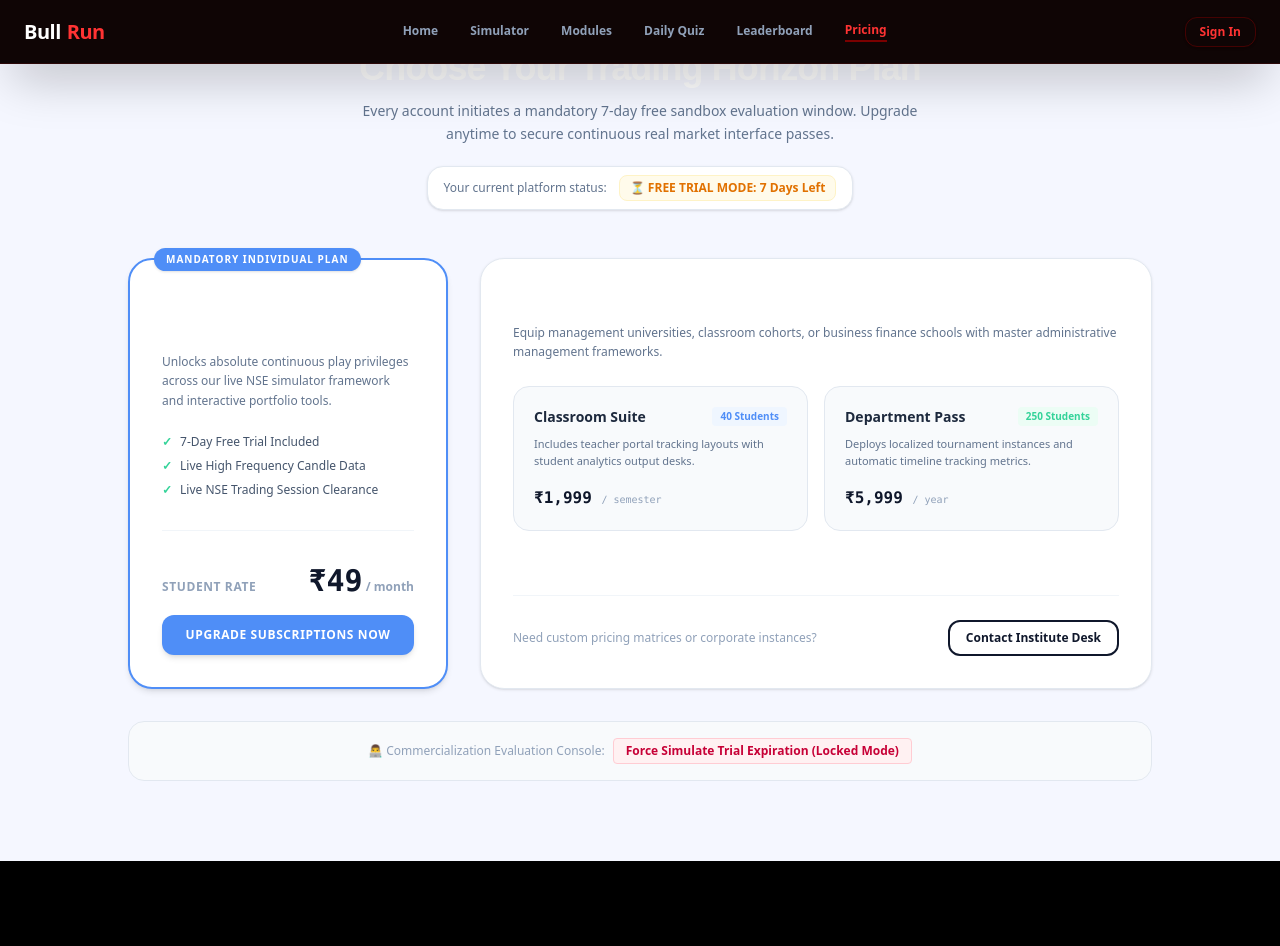
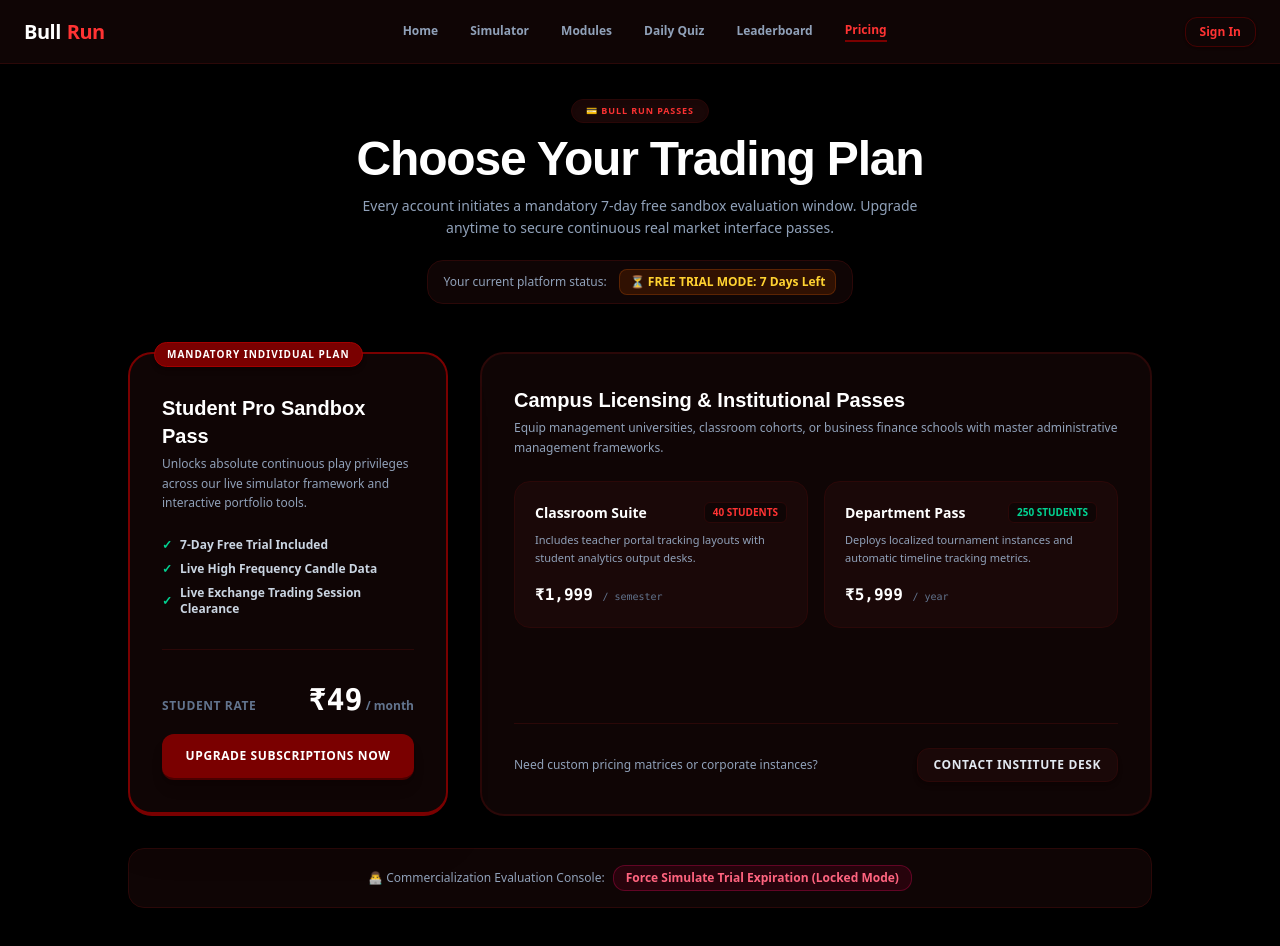
Before and after one commit to Chipkar879/stockbazaar, a Next.js app: page /pricing in a window 1280 px wide. Shown: the top 946 px of the page. Before the commit the page ends 861 px from the top, so only its background shows below. Built offline with nearby package versions, Linux system fonts and the light colour scheme; no server answers.

Commit message:
Updated the UI of Pricing

```diff
--- a/app/pricing/page.js
+++ b/app/pricing/page.js
@@ -52,37 +52,38 @@ export default function Pricing() {
     saveSubscriptionProgress(expiredState);
   };
 
-  const isUserPermittedToPlay = subscriptionState.isPremiumPaid || (subscriptionState.trialDaysRemaining > 0);
-
   return (
-    <main className="min-h-screen bg-[#f5f7ff] text-[#1e1b4b] antialiased font-sans pb-20">
+    <main className="min-h-screen bg-black text-slate-100 antialiased font-sans relative max-w-full overflow-x-hidden pt-24 pb-20">
       <Navbar />
 
-      <div className="max-w-[1240px] mx-auto px-4 mt-12 space-y-12">
+      <div className="max-w-[1240px] mx-auto px-4 sm:px-6 space-y-12 relative z-10 animate-fadeInFast">
 
         {/* BRANDING TOP TITLES */}
         <div className="text-center max-w-xl mx-auto space-y-3">
-          <h1 className="text-3xl sm:text-4xl font-black tracking-tight text-slate-900">
-            Choose Your Trading Horizon Plan
+          <span className="bg-[#1a0808] text-[#ff3333] border border-[#2b0808] text-[9px] uppercase tracking-widest font-black px-3.5 py-1 rounded-full shadow-inner inline-block">
+            💳 Bull Run Passes
+          </span>
+          <h1 className="text-3xl sm:text-5xl font-black tracking-tight text-white font-poppins">
+            Choose Your Trading Plan
           </h1>
-          <p className="text-slate-500 text-sm leading-relaxed">
+          <p className="text-slate-400 text-xs sm:text-sm leading-relaxed font-medium">
             Every account initiates a mandatory 7-day free sandbox evaluation window. Upgrade anytime to secure continuous real market interface passes.
           </p>
 
           {/* DYNAMIC METRIC SUBSCRIPTION TRACKER BADGE */}
           <div className="pt-2">
-            <div className="inline-flex flex-wrap items-center gap-3 bg-white border border-slate-200 px-4 py-2 rounded-2xl shadow-sm text-xs">
-              <span className="text-slate-500 font-medium">Your current platform status:</span>
+            <div className="inline-flex flex-wrap items-center gap-3 bg-[#0f0505] border border-[#2b0808] px-4 py-2 rounded-2xl shadow-xl text-xs">
+              <span className="text-slate-400 font-medium">Your current platform status:</span>
               {subscriptionState.isPremiumPaid ? (
-                <span className="bg-emerald-50 text-emerald-600 font-black px-2.5 py-1 rounded-lg border border-emerald-100">
+                <span className="bg-emerald-950/60 text-emerald-400 font-black px-2.5 py-1 rounded-lg border border-emerald-900/60">
                   👑 PREMIUM PRO ACCOUNT ACTIVE
                 </span>
               ) : subscriptionState.trialDaysRemaining > 0 ? (
-                <span className="bg-amber-50 text-amber-600 font-black px-2.5 py-1 rounded-lg border border-amber-100">
+                <span className="bg-amber-950/60 text-amber-300 font-black px-2.5 py-1 rounded-lg border border-amber-900/60">
                   ⏳ FREE TRIAL MODE: {subscriptionState.trialDaysRemaining} Days Left
                 </span>
               ) : (
-                <span className="bg-rose-50 text-rose-600 font-black px-2.5 py-1 rounded-lg border border-rose-100 animate-pulse">
+                <span className="bg-rose-950/80 text-rose-400 font-black px-2.5 py-1 rounded-lg border border-rose-900/80 animate-pulse">
                   🔒 TRIAL EXPIRED — ACCESS RESTRICTED
                 </span>
               )}
@@ -92,48 +93,48 @@ export default function Pricing() {
 
         {/* WORKSPACE BROWSE LAYER STEP */}
         {paymentStep === 'browse' && (
-          <div className="grid grid-cols-1 lg:grid-cols-3 gap-8 items-stretch max-w-5xl mx-auto animate-fadeIn">
+          <div className="grid grid-cols-1 lg:grid-cols-3 gap-8 items-stretch max-w-5xl mx-auto">
 
             {/* MANDATORY STUDENT PREMIUM ACCOUNT SUBSCRIPTION BLOCK */}
-            <div className="bg-white border-2 border-[#4F8EF7] rounded-3xl p-8 flex flex-col justify-between shadow-md relative lg:col-span-1">
-              <span className="absolute -top-3 left-6 bg-[#4F8EF7] text-white text-[10px] font-black uppercase tracking-widest px-3 py-1 rounded-full shadow-sm">
+            <div className="bg-[#0f0505] border-2 border-[#7a0000] border-b-4 border-b-[#7a0000] rounded-3xl p-8 flex flex-col justify-between shadow-2xl relative lg:col-span-1">
+              <span className="absolute -top-3 left-6 bg-[#7a0000] text-white text-[10px] font-black uppercase tracking-widest px-3 py-1 rounded-full shadow-md border border-[#a30000]">
                 Mandatory Individual Plan
               </span>
 
-              <div className="space-y-4">
+              <div className="space-y-4 pt-2">
                 <div>
-                  <h3 className="text-xl font-black text-slate-900">Student Pro Sandbox Pass</h3>
-                  <p className="text-slate-500 text-xs mt-1 leading-relaxed">
-                    Unlocks absolute continuous play privileges across our live NSE simulator framework and interactive portfolio tools.
+                  <h3 className="text-xl font-black text-white font-poppins">Student Pro Sandbox Pass</h3>
+                  <p className="text-slate-400 text-xs mt-1 leading-relaxed font-medium">
+                    Unlocks absolute continuous play privileges across our live simulator framework and interactive portfolio tools.
                   </p>
                 </div>
 
                 <div className="space-y-2 pt-2">
-                  <div className="flex items-center gap-2 text-xs text-slate-600 font-medium">
-                    <span className="text-[#34D399] font-black">✓</span> 7-Day Free Trial Included
+                  <div className="flex items-center gap-2 text-xs text-slate-300 font-bold">
+                    <span className="text-emerald-400 font-black">✓</span> 7-Day Free Trial Included
                   </div>
-                  <div className="flex items-center gap-2 text-xs text-slate-600 font-medium">
-                    <span className="text-[#34D399] font-black">✓</span> Live High Frequency Candle Data
+                  <div className="flex items-center gap-2 text-xs text-slate-300 font-bold">
+                    <span className="text-emerald-400 font-black">✓</span> Live High Frequency Candle Data
                   </div>
-                  <div className="flex items-center gap-2 text-xs text-slate-600 font-medium">
-                    <span className="text-[#34D399] font-black">✓</span> Live NSE Trading Session Clearance
+                  <div className="flex items-center gap-2 text-xs text-slate-300 font-bold">
+                    <span className="text-emerald-400 font-black">✓</span> Live Exchange Trading Session Clearance
                   </div>
                 </div>
               </div>
 
-              <div className="pt-8 mt-8 border-t border-slate-100 space-y-4">
+              <div className="pt-8 mt-8 border-t border-[#2b0808] space-y-4">
                 <div className="flex items-baseline justify-between">
-                  <span className="text-xs font-bold text-slate-400 uppercase tracking-wider">Student Rate</span>
+                  <span className="text-xs font-black text-slate-500 uppercase tracking-wider">Student Rate</span>
                   <div className="text-right">
-                    <span className="text-3xl font-black font-mono text-slate-900">₹49</span>
-                    <span className="text-slate-400 font-bold text-xs"> / month</span>
+                    <span className="text-3xl font-black font-mono text-white">₹49</span>
+                    <span className="text-slate-500 font-bold text-xs"> / month</span>
                   </div>
                 </div>
 
                 <button
                   onClick={handleTriggerCheckout}
                   disabled={subscriptionState.isPremiumPaid}
-                  className="w-full py-3 bg-[#4F8EF7] hover:bg-[#3b7add] text-white text-xs font-black uppercase tracking-wider rounded-xl shadow-md transition-all disabled:opacity-40"
+                  className="w-full py-3.5 bg-[#7a0000] hover:bg-[#a30000] text-white text-xs font-black uppercase tracking-wider rounded-xl shadow-lg transition-all border-b-2 border-b-[#4a0000] disabled:opacity-40 disabled:cursor-not-allowed"
                 >
                   {subscriptionState.isPremiumPaid ? "Account Already Active" : "Upgrade Subscriptions Now"}
                 </button>
@@ -141,41 +142,41 @@ export default function Pricing() {
             </div>
 
             {/* INSTITUTIONAL B2B SOLUTIONS LAYOUT CONNECTOR MAPS */}
-            <div className="lg:col-span-2 bg-white border border-slate-200 rounded-3xl p-8 flex flex-col justify-between shadow-sm">
+            <div className="lg:col-span-2 bg-[#0f0505] border-2 border-[#2b0808] rounded-3xl p-8 flex flex-col justify-between shadow-2xl">
               <div className="space-y-6">
                 <div>
-                  <h3 className="text-xl font-black text-slate-900">Campus Licensing & Institutional Passes</h3>
-                  <p className="text-slate-500 text-xs mt-1 leading-relaxed">
+                  <h3 className="text-xl font-black text-white font-poppins">Campus Licensing & Institutional Passes</h3>
+                  <p className="text-slate-400 text-xs mt-1 leading-relaxed font-medium">
                     Equip management universities, classroom cohorts, or business finance schools with master administrative management frameworks.
                   </p>
                 </div>
 
                 <div className="grid grid-cols-1 md:grid-cols-2 gap-4">
-                  <div className="bg-[#f8fafc] border border-slate-200 p-5 rounded-2xl space-y-2">
+                  <div className="bg-[#1a0808] border border-[#2b0808] p-5 rounded-2xl space-y-2">
                     <div className="flex justify-between items-center">
-                      <span className="font-extrabold text-sm text-slate-800">Classroom Suite</span>
-                      <span className="bg-blue-50 text-[#4F8EF7] font-bold text-[10px] px-2 py-0.5 rounded">40 Students</span>
+                      <span className="font-black text-sm text-white">Classroom Suite</span>
+                      <span className="bg-[#0f0505] text-[#ff3333] border border-[#2b0808] font-black text-[10px] px-2 py-0.5 rounded-md uppercase">40 Students</span>
                     </div>
-                    <p className="text-[11px] text-slate-500 leading-relaxed">Includes teacher portal tracking layouts with student analytics output desks.</p>
-                    <div className="pt-2 font-mono font-black text-base text-slate-900">₹1,999 <span className="text-[10px] text-slate-400 font-normal">/ semester</span></div>
+                    <p className="text-[11px] text-slate-400 leading-relaxed font-medium">Includes teacher portal tracking layouts with student analytics output desks.</p>
+                    <div className="pt-2 font-mono font-black text-base text-white">₹1,999 <span className="text-[10px] text-slate-500 font-normal">/ semester</span></div>
                   </div>
 
-                  <div className="bg-[#f8fafc] border border-slate-200 p-5 rounded-2xl space-y-2">
+                  <div className="bg-[#1a0808] border border-[#2b0808] p-5 rounded-2xl space-y-2">
                     <div className="flex justify-between items-center">
-                      <span className="font-extrabold text-sm text-slate-800">Department Pass</span>
-                      <span className="bg-emerald-50 text-[#34D399] font-bold text-[10px] px-2 py-0.5 rounded">250 Students</span>
+                      <span className="font-black text-sm text-white">Department Pass</span>
+                      <span className="bg-[#0f0505] text-emerald-400 border border-[#2b0808] font-black text-[10px] px-2 py-0.5 rounded-md uppercase">250 Students</span>
                     </div>
-                    <p className="text-[11px] text-slate-500 leading-relaxed">Deploys localized tournament instances and automatic timeline tracking metrics.</p>
-                    <div className="pt-2 font-mono font-black text-base text-slate-900">₹5,999 <span className="text-[10px] text-slate-400 font-normal">/ year</span></div>
+                    <p className="text-[11px] text-slate-400 leading-relaxed font-medium">Deploys localized tournament instances and automatic timeline tracking metrics.</p>
+                    <div className="pt-2 font-mono font-black text-base text-white">₹5,999 <span className="text-[10px] text-slate-500 font-normal">/ year</span></div>
                   </div>
                 </div>
               </div>
 
-              <div className="pt-6 mt-6 border-t border-slate-100 flex flex-wrap gap-4 justify-between items-center">
+              <div className="pt-6 mt-6 border-t border-[#2b0808] flex flex-wrap gap-4 justify-between items-center">
                 <div className="text-xs text-slate-400 font-medium">Need custom pricing matrices or corporate instances?</div>
                 <button
                   onClick={() => alert("Redirecting to institute concierge desk.")}
-                  className="px-4 py-2 border-2 border-slate-900 text-slate-900 hover:bg-slate-900 hover:text-white transition-all text-xs font-bold rounded-xl"
+                  className="px-4 py-2 border border-[#2b0808] bg-[#1a0808] text-slate-200 hover:border-[#7a0000] hover:text-white transition-all text-xs font-black uppercase tracking-wider rounded-xl shadow-md"
                 >
                   Contact Institute Desk
                 </button>
@@ -183,11 +184,11 @@ export default function Pricing() {
             </div>
 
             {/* HIDDEN INSTRUCTOR TESTING ASSIST BOX LAYER */}
-            <div className="lg:col-span-3 bg-slate-50 border border-slate-200 rounded-2xl p-4 text-center text-xs">
+            <div className="lg:col-span-3 bg-[#0f0505] border border-[#2b0808] rounded-2xl p-4 text-center text-xs">
               <span className="text-slate-400 font-medium mr-2">👨‍💻 Commercialization Evaluation Console:</span>
               <button
                 onClick={simulateExitedTrial}
-                className="bg-rose-50 hover:bg-rose-100 text-rose-700 font-bold px-3 py-1 rounded border border-rose-200 transition-colors"
+                className="bg-rose-950/40 hover:bg-rose-950/70 text-rose-400 font-bold px-3 py-1 rounded-xl border border-rose-900/60 transition-colors"
               >
                 Force Simulate Trial Expiration (Locked Mode)
               </button>
@@ -198,38 +199,38 @@ export default function Pricing() {
 
         {/* WORKSPACE CHECKOUT MATRIX */}
         {paymentStep === 'checkout' && (
-          <div className="max-w-md mx-auto bg-white border border-slate-200 rounded-3xl shadow-md p-6 space-y-6 animate-scaleUp">
-            <div className="text-center border-b border-slate-100 pb-4">
-              <h2 className="font-black text-lg text-slate-900">Secure UPI Portal Connection</h2>
-              <p className="text-xs text-slate-400 mt-0.5">Activating individual premium subscription pass: <span className="font-bold text-slate-800">₹49/month</span></p>
+          <div className="max-w-md mx-auto bg-[#0f0505] border-2 border-[#2b0808] rounded-3xl shadow-2xl p-6 space-y-6 animate-scaleUp border-b-4 border-b-[#7a0000]">
+            <div className="text-center border-b border-[#2b0808] pb-4">
+              <h2 className="font-black text-lg text-white font-poppins">Secure UPI Portal Connection</h2>
+              <p className="text-xs text-slate-400 mt-0.5">Activating individual premium subscription pass: <span className="font-bold text-[#ff3333]">₹49/month</span></p>
             </div>
 
             <div className="space-y-4">
-              <div className="bg-[#f8fafc] border border-dashed border-slate-200 p-5 rounded-2xl flex flex-col items-center text-center space-y-3">
+              <div className="bg-[#1a0808] border border-dashed border-[#2b0808] p-5 rounded-2xl flex flex-col items-center text-center space-y-3">
                 <img
-                  src={`https://api.qrserver.com/v1/create-qr-code/?size=150x140&data=${encodeURIComponent(`upi://pay?pa=9324459446@ybl&pn=Stockbazaar&am=49&cu=INR`)}`}
-                  alt="Stockbazaar UPI Dynamic QR Gateway"
-                  className="w-[140px] h-[140px] border bg-white p-1 rounded-lg shadow-sm"
+                  src={`https://api.qrserver.com/v1/create-qr-code/?size=150x140&data=${encodeURIComponent(`upi://pay?pa=9324459446@ybl&pn=BullRun&am=49&cu=INR`)}`}
+                  alt="Bull Run UPI Dynamic QR Gateway"
+                  className="w-[140px] h-[140px] border border-[#2b0808] bg-white p-1 rounded-xl shadow-md"
                   loading="lazy"
                 />
                 <div className="text-xs">
-                  <span className="text-slate-400 block">Stockbazaar Recipient Address ID</span>
-                  <span className="font-mono font-black text-sm text-slate-800">9324459446@ybl</span>
+                  <span className="text-slate-400 block font-medium">Bull Run Recipient Address ID</span>
+                  <span className="font-mono font-black text-sm text-[#ff3333]">9324459446@ybl</span>
                 </div>
               </div>
 
-              <ol className="text-[11px] text-slate-400 list-decimal pl-4 space-y-2 leading-relaxed">
+              <ol className="text-[11px] text-slate-400 list-decimal pl-4 space-y-2 leading-relaxed font-medium">
                 <li>Scan the generated matrix frame with any core banking handler (GPay, PhonePe, Paytm).</li>
-                <li>Fulfill the direct verification transfer total of exactly <span className="font-black text-slate-800">₹49</span>.</li>
+                <li>Fulfill the direct verification transfer total of exactly <span className="font-black text-white">₹49</span>.</li>
                 <li>Tap the validation action trigger down below to initialize permanent sandbox play access.</li>
               </ol>
             </div>
 
-            <div className="space-y-2 border-t border-slate-100 pt-4">
+            <div className="space-y-2 border-t border-[#2b0808] pt-4">
               <button
                 onClick={handleExecuteUPIPayment}
                 disabled={isProcessing}
-                className="w-full text-center py-3 bg-[#34D399] hover:bg-[#2bc28a] disabled:bg-[#34D399]/60 text-white rounded-xl text-xs font-black uppercase tracking-wider shadow-sm transition-all flex items-center justify-center gap-2"
+                className="w-full text-center py-3 bg-emerald-600 hover:bg-emerald-700 disabled:bg-emerald-800/60 text-white rounded-xl text-xs font-black uppercase tracking-wider shadow-md transition-all flex items-center justify-center gap-2"
               >
                 {isProcessing ? (
                   <>
@@ -243,7 +244,7 @@ export default function Pricing() {
               <button
                 onClick={() => setPaymentStep('browse')}
                 disabled={isProcessing}
-                className="w-full text-center py-2 text-xs text-slate-400 hover:text-slate-800 transition-colors"
+                className="w-full text-center py-2 text-xs text-slate-400 hover:text-white transition-colors font-bold"
               >
                 Cancel and Return
               </button>
@@ -253,14 +254,14 @@ export default function Pricing() {
 
         {/* WORKSPACE PAYMENT SUCCESS CONGRATULATIONS TOAST */}
         {paymentStep === 'success' && (
-          <div className="max-w-md mx-auto bg-white border border-slate-200 rounded-3xl shadow-md p-8 text-center space-y-6 animate-scaleUp">
-            <div className="h-12 w-14 bg-emerald-50 text-[#34D399] border border-emerald-100 rounded-full flex items-center justify-center mx-auto text-xl font-black">
+          <div className="max-w-md mx-auto bg-[#0f0505] border-2 border-[#2b0808] rounded-3xl shadow-2xl p-8 text-center space-y-6 animate-scaleUp border-b-4 border-b-emerald-600">
+            <div className="h-12 w-12 bg-emerald-950/60 text-emerald-400 border border-emerald-900/60 rounded-full flex items-center justify-center mx-auto text-xl font-black">
               ✓
             </div>
 
             <div className="space-y-1.5">
-              <h2 className="text-xl font-black text-[#34D399]">Subscription Successfully Active!</h2>
-              <p className="text-xs text-slate-500 leading-relaxed">
+              <h2 className="text-xl font-black text-emerald-400 font-poppins">Subscription Successfully Active!</h2>
+              <p className="text-xs text-slate-400 leading-relaxed font-medium">
                 The settlement gateway cleared your payment. Your personal student profile has been granted full continuous access rights to play inside the live market arena loops.
               </p>
             </div>
@@ -268,7 +269,7 @@ export default function Pricing() {
             <div className="pt-2">
               <button
                 onClick={() => setPaymentStep('browse')}
-                className="w-full py-3 bg-slate-900 hover:bg-slate-800 text-white text-xs font-black uppercase tracking-wider rounded-xl shadow-md transition-all"
+                className="w-full py-3 bg-[#7a0000] hover:bg-[#a30000] text-white text-xs font-black uppercase tracking-wider rounded-xl shadow-md transition-all"
               >
                 Launch Platform Playground
               </button>
```
